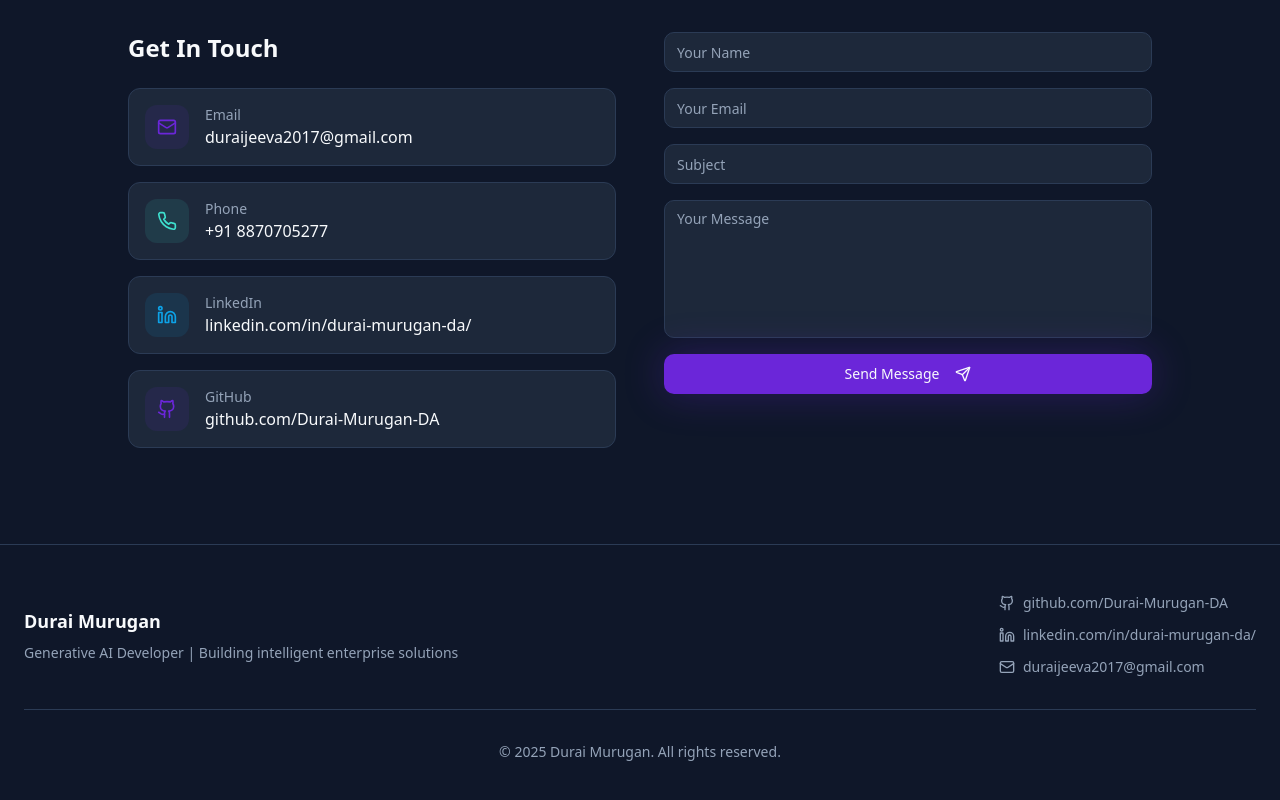
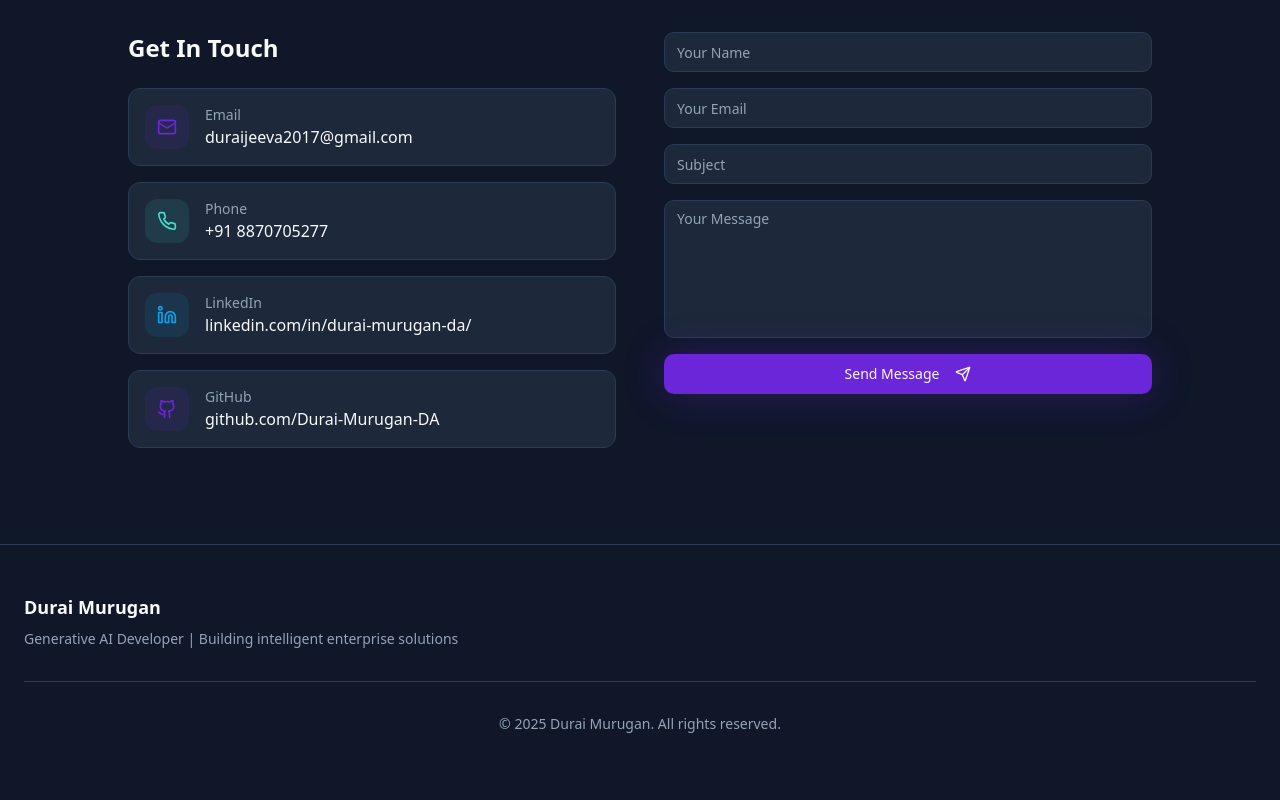
Before and after one commit to Durai-Murugan-DA/Durai-Murugan-DA.github.io, a React (Vite) app: page / in a window 1280 px wide. Shown: the part 7038-7838 px from the top of the page. Built offline with nearby package versions, Linux system fonts and the light colour scheme; the HTML template or start-up script is replaced by a standard one.

Commit message:
Visual edit in Lovable

```diff
--- a/src/components/Footer.tsx
+++ b/src/components/Footer.tsx
@@ -1,8 +1,6 @@
 import { Github, Linkedin, Mail } from "lucide-react";
-
 const Footer = () => {
-  return (
-    <footer className="py-12 border-t border-border">
+  return <footer className="py-12 border-t border-border">
       <div className="container mx-auto px-6">
         <div className="flex flex-col md:flex-row justify-between items-center gap-6">
           <div className="text-center md:text-left">
@@ -13,31 +11,15 @@ const Footer = () => {
           </div>
 
           <div className="flex flex-col gap-3">
-            <a
-              href="https://github.com/Durai-Murugan-DA"
-              target="_blank"
-              rel="noopener noreferrer"
-              className="flex items-center gap-2 text-muted-foreground hover:text-primary transition-colors"
-            >
-              <Github className="w-4 h-4" />
-              <span className="text-sm">github.com/Durai-Murugan-DA</span>
+            <a href="https://github.com/Durai-Murugan-DA" target="_blank" rel="noopener noreferrer" className="flex items-center gap-2 text-muted-foreground hover:text-primary transition-colors">
+
+
             </a>
-            <a
-              href="https://linkedin.com/in/durai-murugan-da"
-              target="_blank"
-              rel="noopener noreferrer"
-              className="flex items-center gap-2 text-muted-foreground hover:text-primary transition-colors"
-            >
-              <Linkedin className="w-4 h-4" />
-              <span className="text-sm">linkedin.com/in/durai-murugan-da/</span>
+            <a href="https://linkedin.com/in/durai-murugan-da" target="_blank" rel="noopener noreferrer" className="flex items-center gap-2 text-muted-foreground hover:text-primary transition-colors">
+
+
             </a>
-            <a
-              href="mailto:duraijeeva2017@gmail.com"
-              className="flex items-center gap-2 text-muted-foreground hover:text-primary transition-colors"
-            >
-              <Mail className="w-4 h-4" />
-              <span className="text-sm">duraijeeva2017@gmail.com</span>
-            </a>
+
           </div>
         </div>
 
@@ -45,8 +27,6 @@ const Footer = () => {
           <p>© {new Date().getFullYear()} Durai Murugan. All rights reserved.</p>
         </div>
       </div>
-    </footer>
-  );
+    </footer>;
 };
-
 export default Footer;
```
